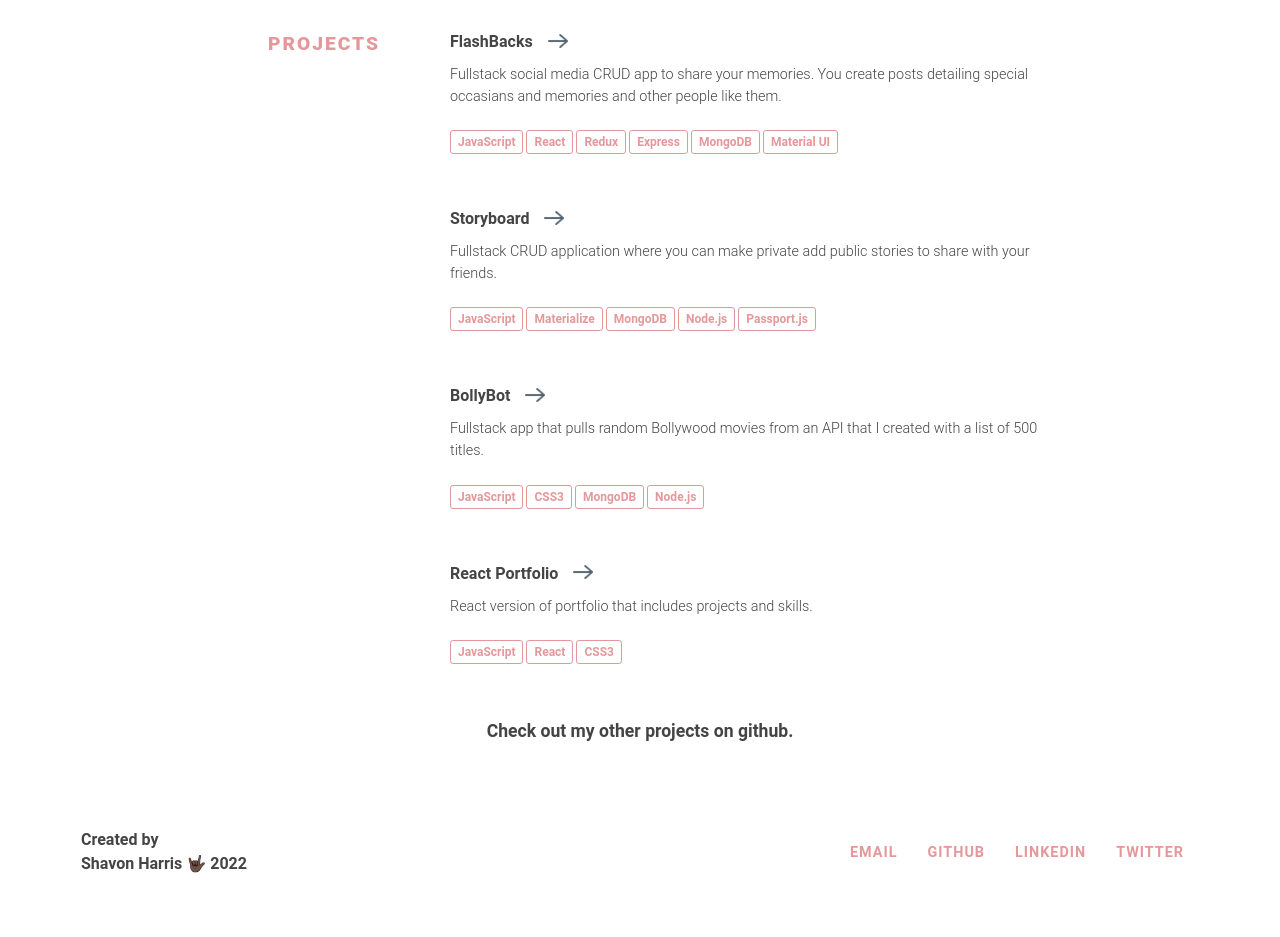
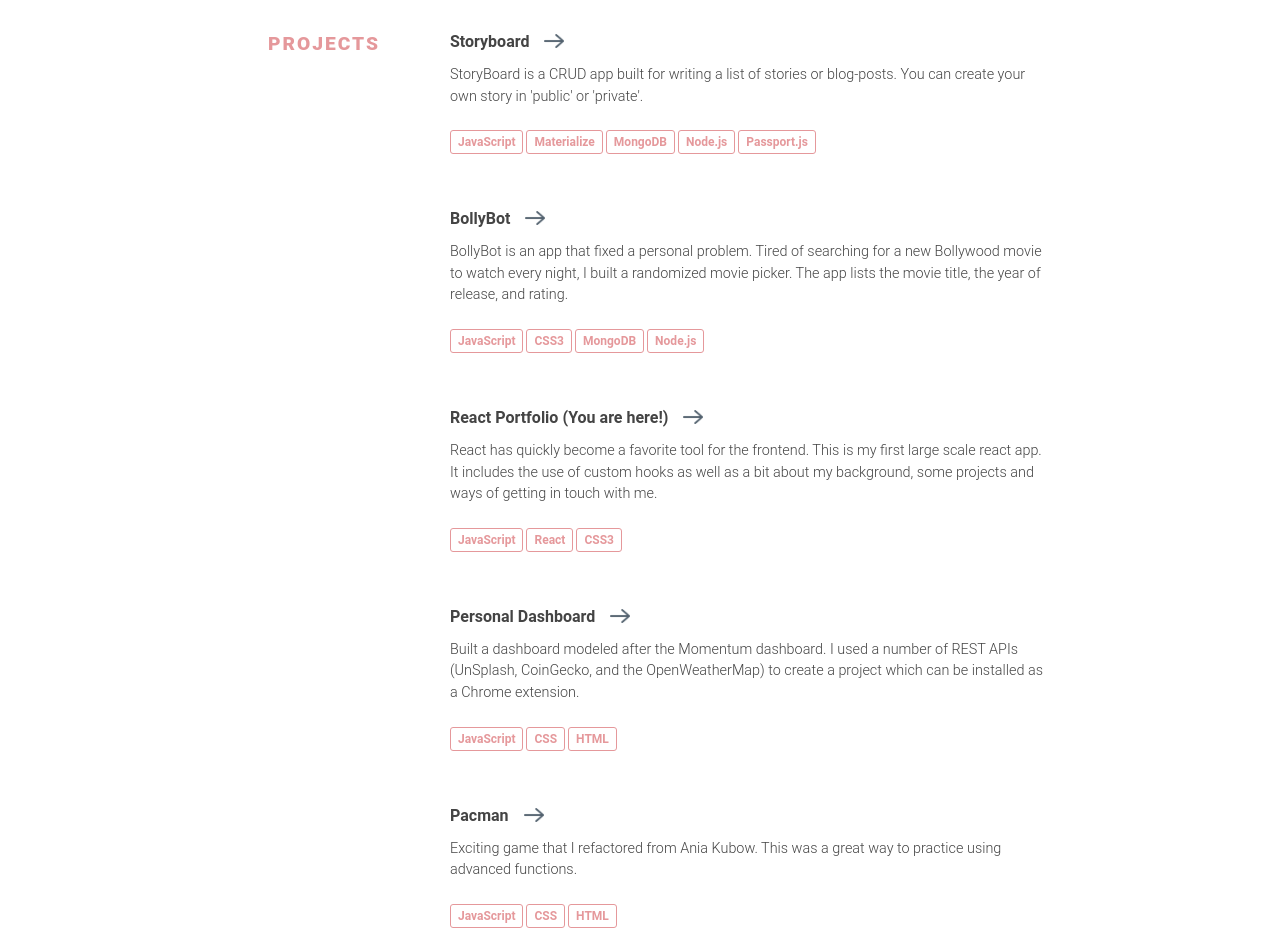
Before and after one commit to ShavonHarris-Dev/new-react-portfolio, a React (Create React App) app in the folder frontend/: page / in a window 1280 px wide. Shown: the part 1860-2797 px from the top of the page. Built offline with nearby package versions, Linux system fonts and the light colour scheme.

Commit message:
added more projects

```diff
--- a/frontend/src/components/Background.js
+++ b/frontend/src/components/Background.js
@@ -6,7 +6,7 @@ const Background = () => {
       <div className="section-title">BACKGROUND</div>
       <div className="section-content">
         <p>
-          I recently graduated from{" "}
+          I recently finished the {" "}
           <a
             href="https://leonnoel.com/"
             target="_blank"
@@ -15,7 +15,7 @@ const Background = () => {
           >
             100Devs Software Engineer Bootcamp
           </a>{" "}
-          where I designed and developed full-stack applications across multiple platforms collaborating with a team of engineers to build modern web applications using today's best practices.
+          where I designed and developed full-stack applications across multiple platforms collaborating with 100s of distributed engineers to build modern web applications using today's best practices.
         </p>
         <p>
         As a software engineer, I enjoy creating elegant solutions to everyday problems using my technical knowledge to present consistently thoughtful products. My goal is to constantly build scalable and efficient applications under the hood while providing engaging, pixel-perfect user experiences.
--- a/frontend/src/components/Header.js
+++ b/frontend/src/components/Header.js
@@ -7,7 +7,7 @@ const Header = () => {
         Hi! <span className="emoji">✨</span>
       </h1>
       <h2 className="intro-tagline">
-      I'm <span class="name">Shavon Harris</span>, a software engineer from Chicago. I love building useful programs, accessible web apps, and everything in between.
+      I'm <span class="name">Shavon Harris</span>, a software engineer from Chicago. I recently moved from the traditional classroom into the tech space. I love building useful programs, accessible web apps, and everything in between.
       </h2>
       <h3 className="intro-contact">
         <span>Get in touch 👉🏿</span>{" "}
--- a/frontend/src/components/Projects.js
+++ b/frontend/src/components/Projects.js
@@ -7,23 +7,10 @@ const Projects = () => {
       <section className="section projects">
         <div className="section-title">Projects</div>
         <div className="section-content">
-        <CustomProject
-            title="FlashBacks"
-            link="https://github.com/ShavonHarris-Dev/Flashbacks"
-            desc="Fullstack social media CRUD app to share your memories. You create posts detailing special occasians and memories and other people like them. "
-            usedArray={[
-                "JavaScript",
-                "React",
-                "Redux",
-                "Express",
-                "MongoDB",
-                "Material UI",
-            ]}
-          />
           <CustomProject
             title="Storyboard"
-            link="https://github.com/ShavonHarris-Dev/storybook-app"
-            desc="Fullstack CRUD application where you can make private add public stories to share with your friends."
+            link="https://github.com/ShavonHarris-Dev/CRUD-APP-StoryBoard"
+            desc="StoryBoard is a CRUD app built for writing a list of stories or blog-posts. You can create your own story in 'public' or 'private'."
             usedArray={[
               "JavaScript",
               "Materialize",
@@ -35,7 +22,7 @@ const Projects = () => {
           <CustomProject
             title="BollyBot"
             link="https://github.com/ShavonHarris-Dev/React-BollyBot"
-            desc="Fullstack app that pulls random Bollywood movies from an API that I created with a list of 500 titles. "
+            desc="BollyBot is an app that fixed a personal problem. Tired of searching for a new Bollywood movie to watch every night, I built a randomized movie picker.  The app lists the movie title, the year of release, and rating."
             usedArray={[
                 "JavaScript",
                 "CSS3",
@@ -44,13 +31,33 @@ const Projects = () => {
             ]}
           />
           <CustomProject
-            title="React Portfolio"
+            title="React Portfolio (You are here!)"
             link="https://github.com/ShavonHarris-Dev/new-react-portfolio"
-            desc="React version of portfolio that includes projects and skills. "
+            desc="React has quickly become a favorite tool for the frontend. This is my first large scale react app. It includes the use of custom hooks as well as a bit about my background, some projects and ways of getting in touch with me.  "
             usedArray={[
                 "JavaScript",
                 "React",
                 "CSS3",
+            ]}
+          />
+           <CustomProject
+            title="Personal Dashboard"
+            link="https://github.com/ShavonHarris-Dev/Personal-Dashboard"
+            desc="Built a dashboard modeled after the Momentum dashboard. I used a number of REST APIs (UnSplash, CoinGecko, and the OpenWeatherMap) to create a project which can be installed as a Chrome extension. "
+            usedArray={[
+                "JavaScript",
+                "CSS",
+                "HTML"
+            ]}
+          />
+           <CustomProject
+            title="Pacman"
+            link="https://github.com/ShavonHarris-Dev/PacMan"
+            desc="Exciting game that I refactored from Ania Kubow. This was a great way to practice using advanced functions. "
+            usedArray={[
+                "JavaScript",
+                "CSS",
+                "HTML"
             ]}
           />
 
```
